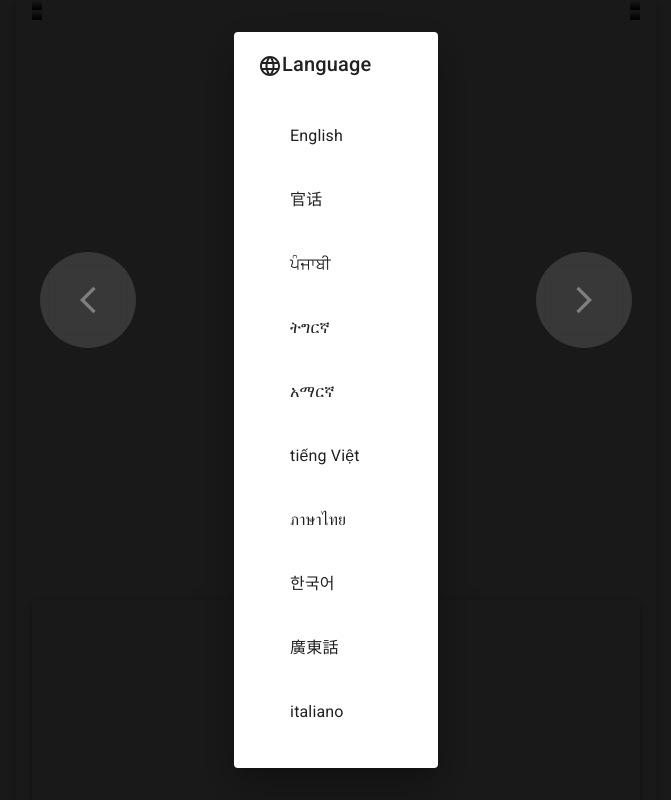
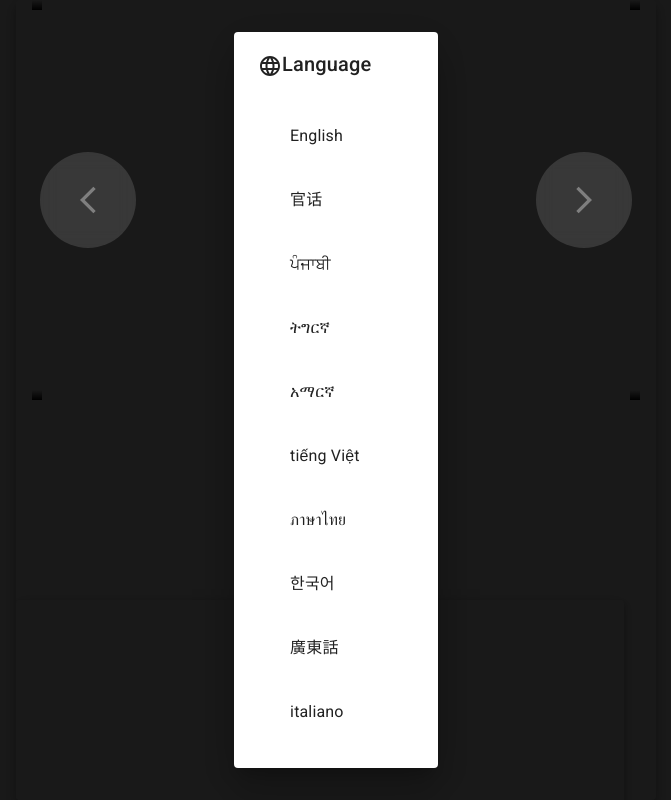
Before and after one commit to dale8nson/findmydigs, a Gatsby site: page / in a window 1280 px wide. Shown: the whole page, without its empty margins (304-975 px from the left). Built offline with nearby package versions, Linux system fonts and the light colour scheme; Gatsby itself is replaced by a stand-in of ours; a web font is replaced by a local one.

Commit message:
adjusted layout

```diff
--- a/src/components/instructions.js
+++ b/src/components/instructions.js
@@ -166,15 +166,15 @@
     return (
       <>
         <div {...handlers} >
-          <Card raised={true} sx={{ display: 'flex', margin: '0 auto', width: { xs: '100vw', md: '50vw' }, height: '100dvh', backgroundColor: '#333333', zIndex: 0, position: 'absolute', top: 0, left: { xs: 0, md: '25%' } }} >
-            <CardMedia component={'div'} sx={{ zIndex: 1, flexShrink: 1, position: 'absolute', top: 0, margin: '0 auto', width: '100%', minHeight:'75%' }} >
+          <Card raised={true} sx={{ display: 'flex', margin: '0 auto', width: { xs: '100vw', md: '50vw' }, height: '100vh', backgroundColor: '#333333', zIndex: 0, position: 'absolute', top: 0, left: { xs: 0, md: '25%' }, alignContent:'top' }} >
+            <CardMedia component={'div'} sx={{ zIndex: 1, position: 'absolute', top: 0, margin: '0 auto', width: '100%', height:'50%' }} >
               <Box sx={{ height: '100%', width: '95%', margin: '0 auto', overflow: 'hidden', borderStyle:'solid', borderWidth:'10px',  borderImage:'linear-gradient(rgba(0.93,0,0,0) 0%, rgba(0.93,0,0,1) 100%)', zIndex:100, overflow:'hidden' }} >
                 {Images}
                 <Button sx={{ height: '10%', position: 'absolute', left: '2.5%', top: '45%', zIndex: 5 }} onClick={onLeftButtonClicked} ><ArrowBackIosNewIcon sx={{ fontSize: '6rem', color: 'white', padding: '2rem' }} className=' backdrop-blur bg-white bg-opacity-30 rounded-full  ' /></Button>
                 <Button sx={{ height: '10%', position: 'absolute', right: '2.5%', top: '45%', zIndex: 5 }} onClick={onRightButtonClicked} > <ArrowForwardIosIcon sx={{ fontSize: '6rem', color: 'white', padding: '2rem' }} className='backdrop-blur bg-white  bg-opacity-30 rounded-full ' /></Button>
               </Box>
             </CardMedia>
-            <CardContent sx={{ color: '#ffffff', width: '95%', minHeight:'25%', zIndex: 0, position: 'relative', top: {xs:'60%', md:'75%'}, left:'0', margin: '0 auto' }} className="MuiDialog-paper" >
+            <CardContent sx={{ color: '#ffffff', width: '95%', height:'50%', zIndex: 0, position: 'absolute', top: {xs:'50%', md:'75%'}, left:'0', margin: '0 auto' }} className="MuiDialog-paper" >
               <Paper variant='elevation' elevation={5} sx={{margin: '0 auto', backgroundColor: '#333333', color: '#fff', position: 'absolute', left: 0, top: 0, width: '100%', height: '100%', overflowY: 'scroll' }} >
                 <Typography fontSize={'1.25rem'} sx={{p:2, width: '100%', height: '100%', margin:'0 auto', position: 'absolute', top:'5%', left:'0%' }} className={`${language === "arabic" && '[writing-mode:horizontal-rtl]'}`} >{language && translations[language][activeStep]}</Typography>
               </Paper>
```
